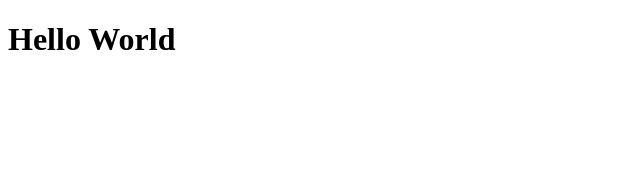
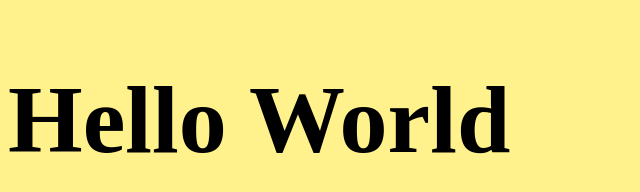
Before and after one commit to tiphanyagl/Projet_ephemere, a plain HTML site: page index.html in a window 1280 px wide. Shown: the whole page, without its empty margins (0-640 px from the left). Drawn offline with Linux system fonts and the light colour scheme.

Commit message:
Second commit
second

```diff
--- /dev/null
+++ b/css/master.css
@@ -0,0 +1,3 @@
+body {
+  background-color: #FFF28C
+}
--- /dev/null
+++ b/css/typo.css
@@ -0,0 +1,3 @@
+h1 {
+  font-size: 6em;
+}
--- a/index.html
+++ b/index.html
@@ -3,6 +3,8 @@
   <head>
     <meta charset="utf-8">
     <title></title>
+    <link rel="stylesheet" href="css/master.css">
+    <link rel="stylesheet" href="css/typo.css">
   </head>
   <body>
     <h1>Hello World</h1>
```
Also changed, not shown: 1 other file.
